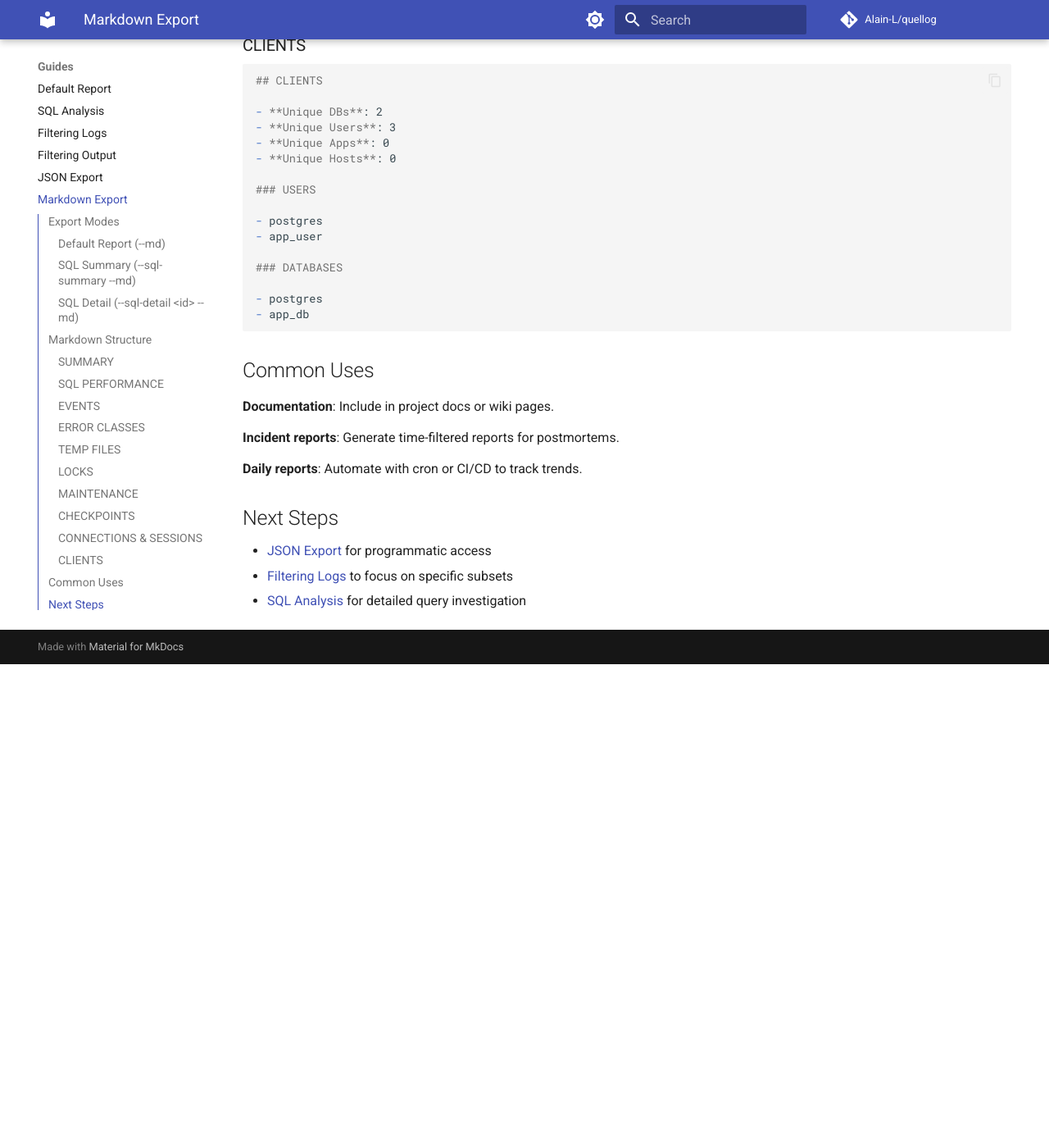
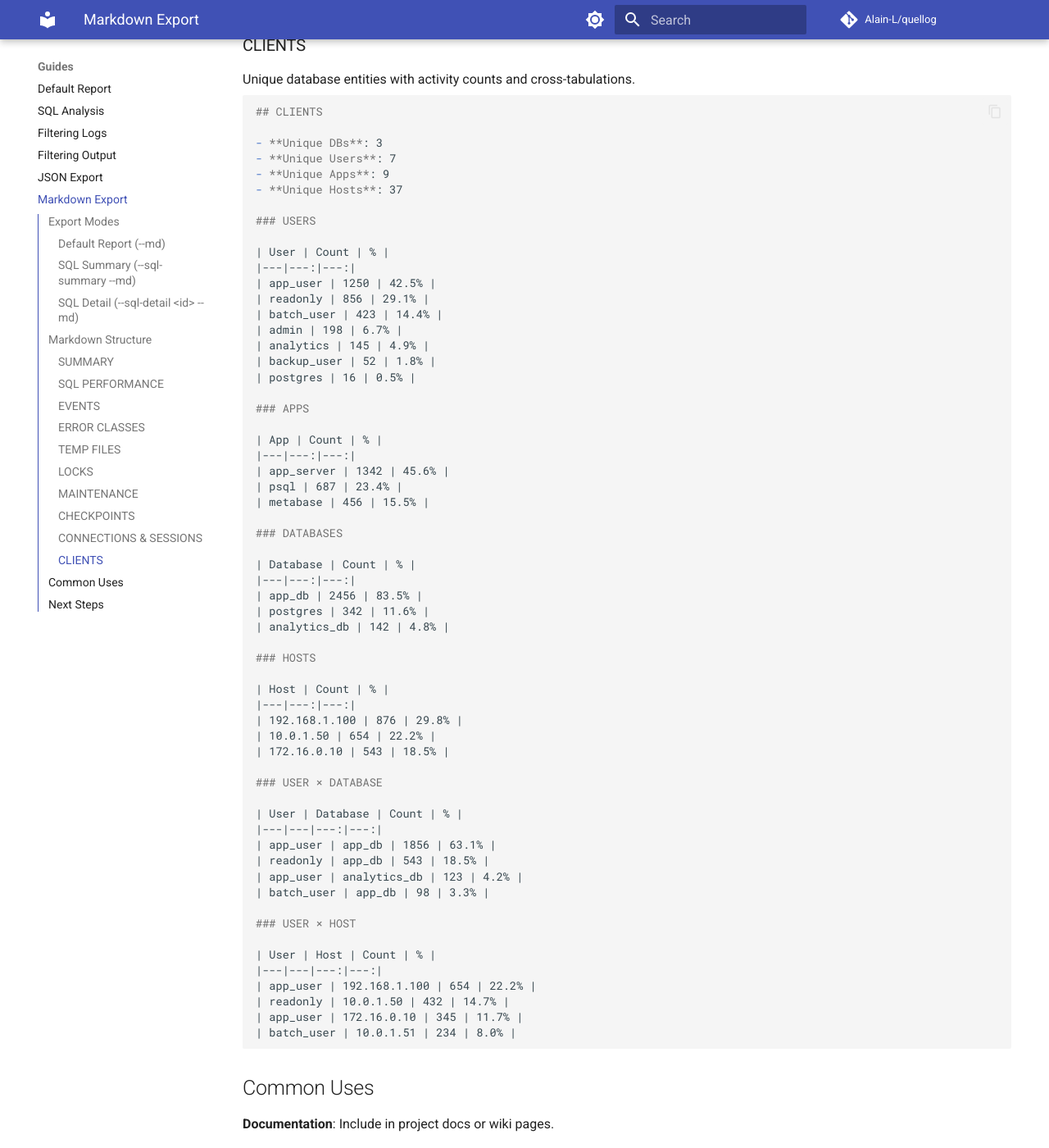
Before and after one commit to Alain-L/quellog, an MkDocs documentation site: the page built from docs/markdown-export.md, in a window 1280 px wide and 1400 px high, scrolled down 5054 px. Shown: the whole window at 82% size. Built offline with MkDocs 1.6.1 and Material for MkDocs 9.7.7, drawn with Linux system fonts in a browser that asks for light colours; comment, search, counter and statistics services are not loaded; before the commit the page ends 5864 px from its top, so only the background shows below that.

Commit message:
feat(markdown): enrich clients export with counts and cross-tabs
Code (output/markdown.go):
- Export clients as markdown tables with Count and % columns
- Add USER × DATABASE cross-tabulation table (4 columns)
- Add USER × HOST cross-tabulation table (4 columns)
- Sort all entities by activity count (descending)
- Replace simple bullet lists with structured tables

Documentation (docs/markdown-export.md):
- Update CLIENTS section with table examples
- Show all entity types: users, apps, databases, hosts
- Document cross-tabulation tables with realistic examples
- Maintain consistency with JSON and text output formats

````diff
--- a/docs/markdown-export.md
+++ b/docs/markdown-export.md
@@ -274,23 +274,69 @@ Connection patterns and session duration analytics.
 
 ### CLIENTS
 
+Unique database entities with activity counts and cross-tabulations.
+
 ```markdown
 ## CLIENTS
 
-- **Unique DBs**: 2
-- **Unique Users**: 3
-- **Unique Apps**: 0
-- **Unique Hosts**: 0
+- **Unique DBs**: 3
+- **Unique Users**: 7
+- **Unique Apps**: 9
+- **Unique Hosts**: 37
 
 ### USERS
 
-- postgres
-- app_user
+| User | Count | % |
+|---|---:|---:|
+| app_user | 1250 | 42.5% |
+| readonly | 856 | 29.1% |
+| batch_user | 423 | 14.4% |
+| admin | 198 | 6.7% |
+| analytics | 145 | 4.9% |
+| backup_user | 52 | 1.8% |
+| postgres | 16 | 0.5% |
+
+### APPS
+
+| App | Count | % |
+|---|---:|---:|
+| app_server | 1342 | 45.6% |
+| psql | 687 | 23.4% |
+| metabase | 456 | 15.5% |
 
 ### DATABASES
 
-- postgres
-- app_db
+| Database | Count | % |
+|---|---:|---:|
+| app_db | 2456 | 83.5% |
+| postgres | 342 | 11.6% |
+| analytics_db | 142 | 4.8% |
+
+### HOSTS
+
+| Host | Count | % |
+|---|---:|---:|
+| 192.168.1.100 | 876 | 29.8% |
+| 10.0.1.50 | 654 | 22.2% |
+| 172.16.0.10 | 543 | 18.5% |
+
+### USER × DATABASE
+
+| User | Database | Count | % |
+|---|---|---:|---:|
+| app_user | app_db | 1856 | 63.1% |
+| readonly | app_db | 543 | 18.5% |
+| app_user | analytics_db | 123 | 4.2% |
+| batch_user | app_db | 98 | 3.3% |
+
+### USER × HOST
+
+| User | Host | Count | % |
+|---|---|---:|---:|
+| app_user | 192.168.1.100 | 654 | 22.2% |
+| readonly | 10.0.1.50 | 432 | 14.7% |
+| app_user | 172.16.0.10 | 345 | 11.7% |
+| batch_user | 10.0.1.51 | 234 | 8.0% |
 ```
 
 ## Common Uses
````
Also changed, not shown: 1 other file.
